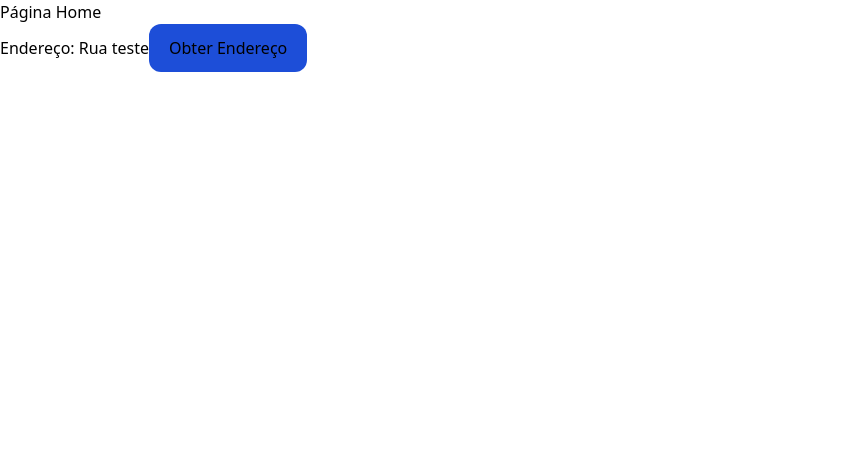
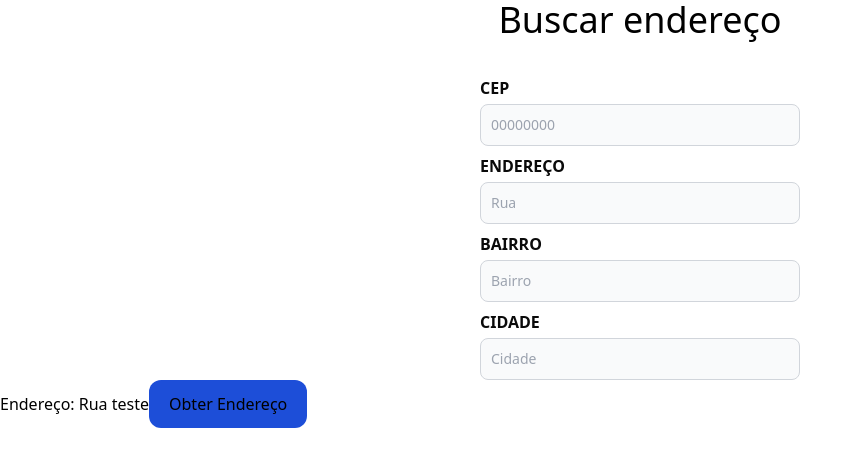
Before and after one commit to williangabriell/cep-api, a Next.js app: page / in a window 1280 px wide. Shown: the top 466 px of the page, without its empty margins (0-862 px from the left). Built offline with nearby package versions, Linux system fonts and the light colour scheme.

Commit message:
add forms para solicitar o cep

```diff
--- a/src/app/page.tsx
+++ b/src/app/page.tsx
@@ -1,5 +1,5 @@
 "use client"
-import {getAddress} from "../../get-address"
+import { getAddress } from "../../get-address"
 
 
 export default function Home() {
@@ -11,19 +11,40 @@ export default function Home() {
       addres = result;
 
       console.log(result)
-  } catch(error) {
+    } catch (error) {
       alert("Ocorreu um erro ao obter endereço")
     }
 
   }
   return (
     <div>
-            <h1>Página Home</h1>
-            <span>Endereço: {addres}</span>
+      <h1 className="text-4xl flex justify-center">Buscar endereço</h1>
+      <form action="" className="flex flex-col items-center">
+        <div>
+          <label htmlFor="cep" className="block mb-1 mt-9 text-1xl font-bold text-neutral-950">CEP</label>
+          <input type="text" name="cep" id="cep" placeholder="00000000" className="bg-gray-50 border border-gray-300 text-gray-900 text-sm rounded-lg focus:ring-blue-500 focus:border-blue-500 block w-80 p-2.5 dark:bg-gray-700 dark:border-gray-600 dark:placeholder-gray-400 dark:text-white dark:focus:ring-blue-500 dark:focus:border-blue-500" />
+        </div>
+        <div>
+          <label htmlFor="endereco" className="block mb-1 mt-2 text-1xl font-bold text-neutral-950">ENDEREÇO</label>
+          <input type="text" name="cep" id="cep" placeholder="Rua" className="bg-gray-50 border border-gray-300 text-gray-900 text-sm rounded-lg focus:ring-blue-500 focus:border-blue-500 block w-80 p-2.5 dark:bg-gray-700 dark:border-gray-600 dark:placeholder-gray-400 dark:text-white dark:focus:ring-blue-500 dark:focus:border-blue-500" />
+        </div>
+        <div>
+          <label htmlFor="bairro" className="block mb-1 mt-2 text-1xl font-bold text-neutral-950">BAIRRO</label>
+          <input type="text" name="cep" id="cep" placeholder="Bairro" className="bg-gray-50 border border-gray-300 text-gray-900 text-sm rounded-lg focus:ring-blue-500 focus:border-blue-500 block w-80 p-2.5 dark:bg-gray-700 dark:border-gray-600 dark:placeholder-gray-400 dark:text-white dark:focus:ring-blue-500 dark:focus:border-blue-500" />
+        </div>
+        <div>
+          <label htmlFor="cidade" className="block mb-1 mt-2 text-1xl font-bold text-neutral-950">CIDADE</label>
+          <input type="text" name="cep" id="cep" placeholder="Cidade" className="bg-gray-50 border border-gray-300 text-gray-900 text-sm rounded-lg focus:ring-blue-500 focus:border-blue-500 block w-80 p-2.5 dark:bg-gray-700 dark:border-gray-600 dark:placeholder-gray-400 dark:text-white dark:focus:ring-blue-500 dark:focus:border-blue-500" />
+        </div>
+      </form>
+      <span className="">Endereço: {addres}</span>
       <button onClick={handleGetAdress}
         className="px-5 py-3 bg-blue-700 text-black rounded-xl">
         Obter Endereço
       </button>
+      <div>
+
+      </div>
     </div>
   );
 }
```
Lines whose indentation alone changed are shown as unchanged.
